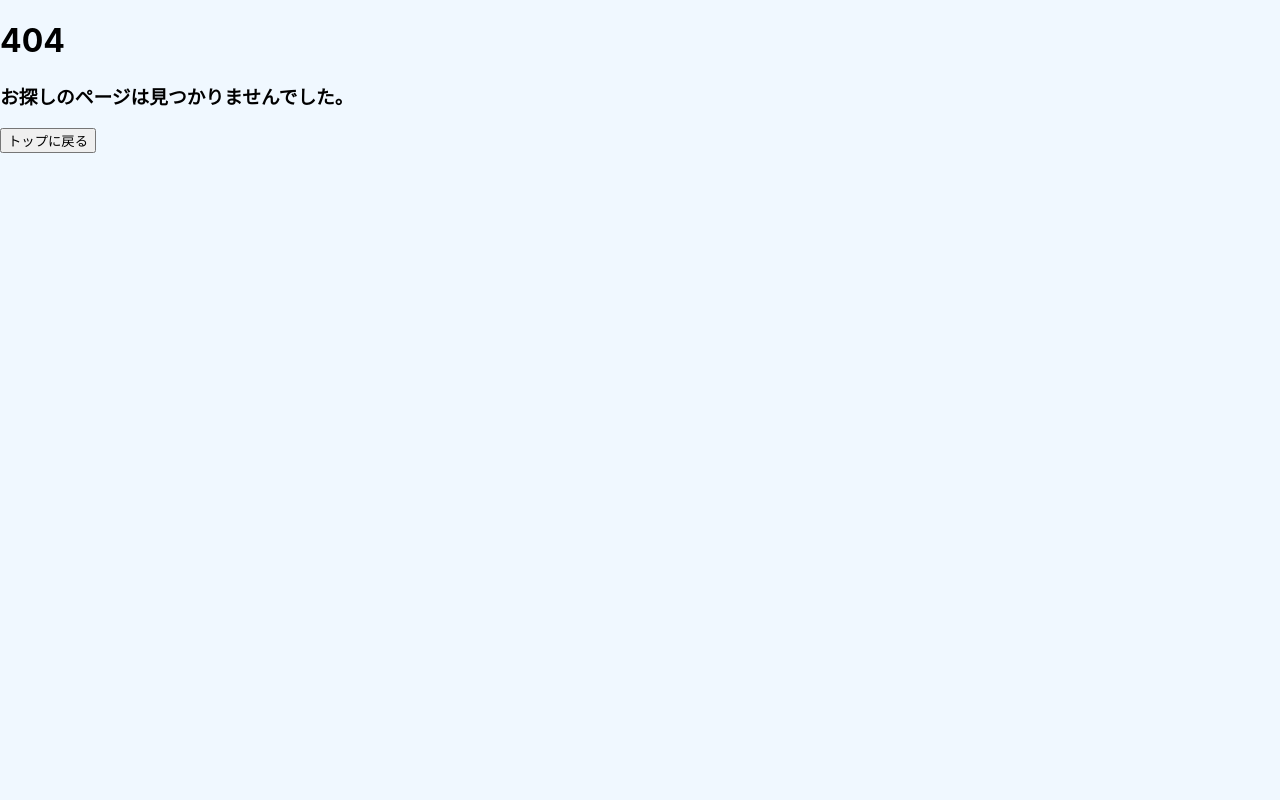
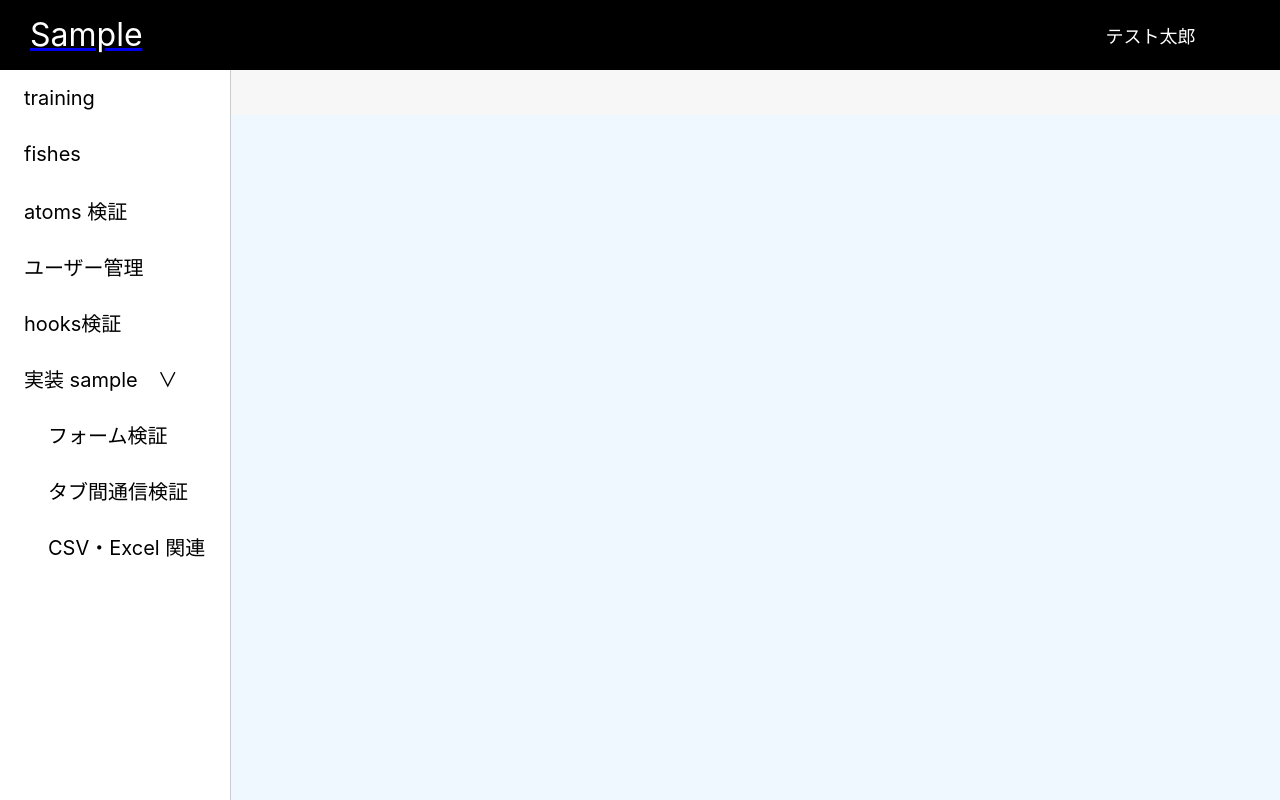
Before and after one commit to Snails8/react-module, a React (Create React App) app in the folder frontend/: page /samples/upload-file in a window 1280 px wide. Before the commit this address had no page. Built offline with nearby package versions, Linux system fonts and the light colour scheme.

Commit message:
add: file upload pgaeの作成

```diff
--- a/frontend/src/RouterConfig.tsx
+++ b/frontend/src/RouterConfig.tsx
@@ -24,6 +24,7 @@ import { Inspect } from "./pages/_Inspect/Inspect";
 import { Sample } from "./pages/_Sample/Sample";
 import { ReduxPage } from "./pages/_Inspect/ReduxPage/ReduxPage";
 import { ReduxTestPage } from "./pages/_Inspect/ReduxPage/ReduxTestPage";
+import { UploadFilePage } from "./pages/_Sample/UploadFilePage/UploadFilePage";
 
 
 export const RouterConfig:React.VFC =() => {
@@ -55,9 +56,10 @@ export const RouterConfig:React.VFC =() => {
           <Route path="atoms" element={<Atoms />} />
           <Route path="download-file" element={<DownloadCSVExcel />} />
           <Route path="inspects" element={<Inspect />} />
-          <Route path="samples" element={<Sample />} />
           <Route path="redux" element={<ReduxPage />} />
           <Route path="redux/test" element={<ReduxTestPage />} />
+          <Route path="samples" element={<Sample />} />
+          <Route path="samples/upload-file" element={<UploadFilePage />} />
         </Routes>
       </BrowserRouter>
     </>
--- a/frontend/src/pages/_Sample/Sample.tsx
+++ b/frontend/src/pages/_Sample/Sample.tsx
@@ -1,3 +1,4 @@
+import { Link } from "react-router-dom";
 import { Layout } from "../../components/templates/_Layout/Layout";
 
 /**
@@ -8,6 +9,9 @@ export const Sample = () => {
   return (
     <Layout isContainerDesign={true}>
       route管理が二重になるのはめんどい。sidebar うまいこと利用したい
+      <ul>
+        <li><Link to="/samples/upload-file">ファイルアップロード</Link></li>
+      </ul>
     </Layout>
   );
 };
--- /dev/null
+++ b/frontend/src/pages/_Sample/UploadFilePage/UploadFilePage.tsx
@@ -0,0 +1,9 @@
+import { Layout } from "../../../components/templates/_Layout/Layout";
+
+export const UploadFilePage = () => {
+  return (
+    <Layout isContainerDesign>
+
+    </Layout>
+  );
+};
```
